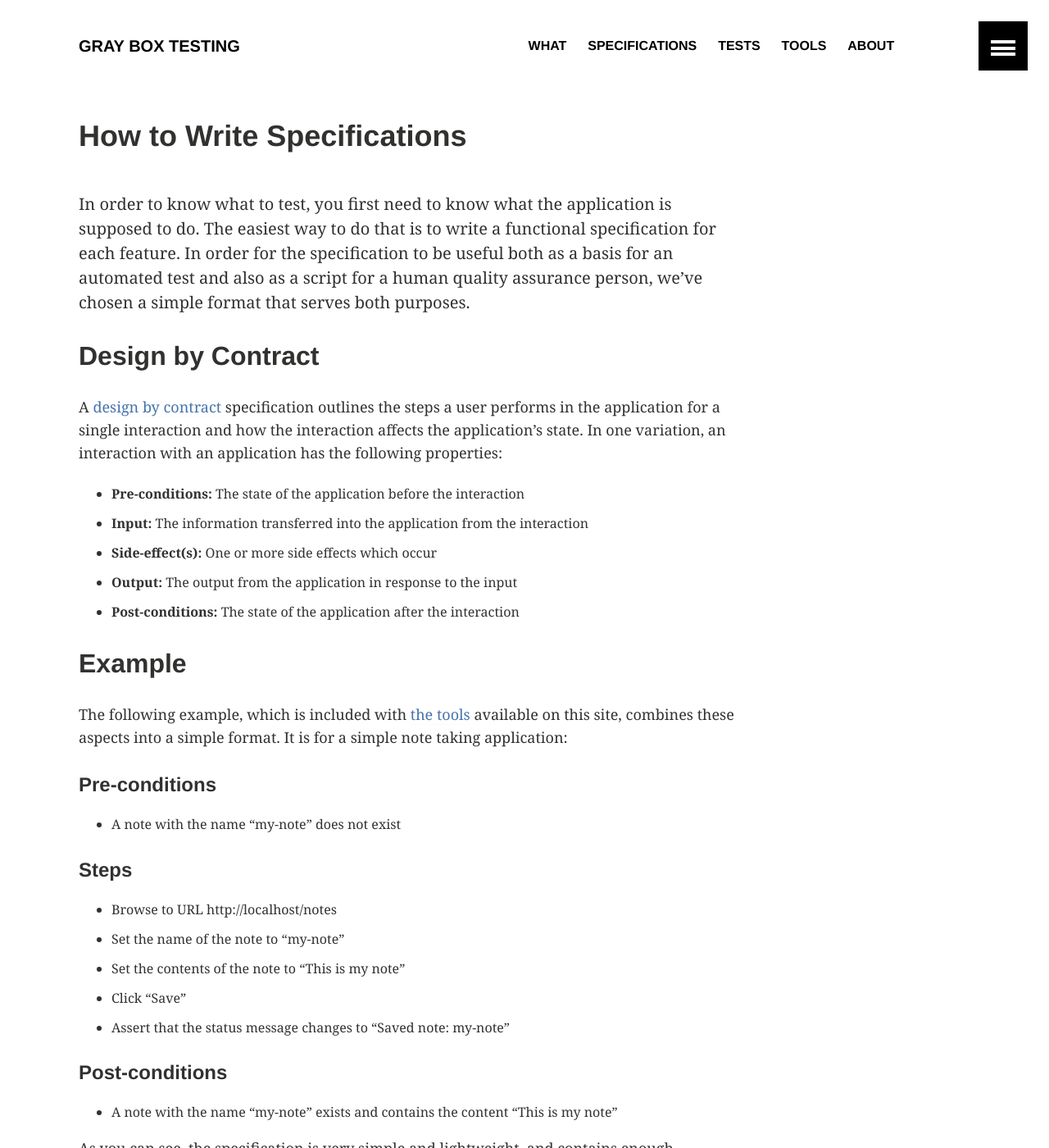
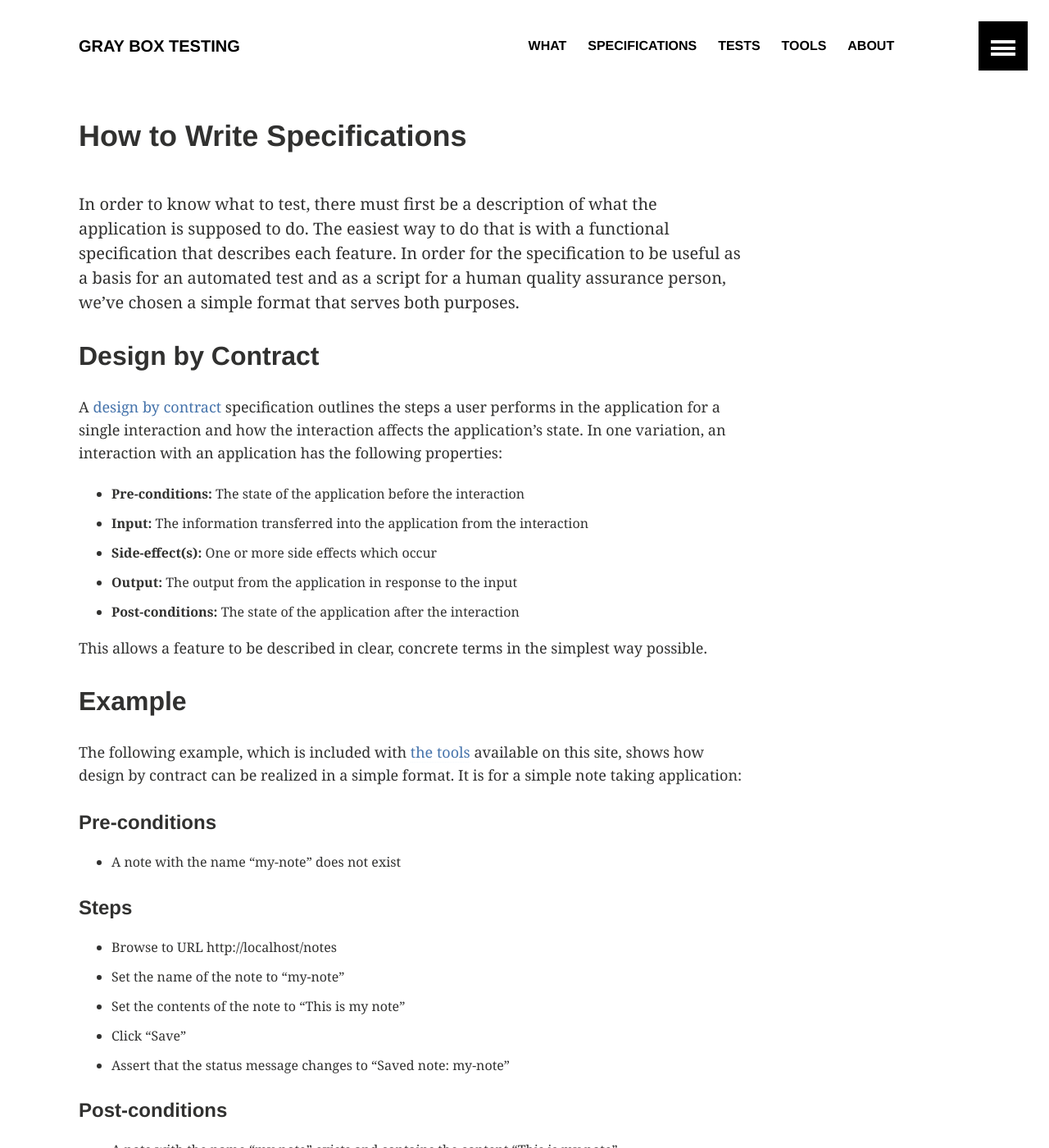
Before and after one commit to dfox/graybox-testing.org, a Jekyll site: the page built from specifications/index.md, in a window 1280 px wide and 1400 px high. Shown: the whole window at 82% size. Built offline with Jekyll 4.4.1, drawn with Linux system fonts in a browser that asks for light colours; some of the changed text lies outside the part shown.

Commit message:
Updated specification and what sections

```diff
--- a/specifications/index.md
+++ b/specifications/index.md
@@ -12,11 +12,11 @@ share: false
 ads: false
 ---
 
-In order to know what to test, you first need to know what the
-application is supposed to do. The easiest way to do that is to write
-a functional specification for each feature. In order for the
-specification to be useful both as a basis for an automated test and
-also as a script for a human quality assurance person, we've chosen a
+In order to know what to test, there must first be a description of
+what the application is supposed to do. The easiest way to do that is
+with a functional specification that describes each feature. In order
+for the specification to be useful as a basis for an automated test
+and as a script for a human quality assurance person, we've chosen a
 simple format that serves both purposes.
 
 ## Design by Contract
@@ -34,11 +34,14 @@ application has the following properties:
 * **Output:** The output from the application in response to the input
 * **Post-conditions:** The state of the application after the interaction
 
+This allows a feature to be described in clear, concrete terms in the
+simplest way possible.
+
 ## Example
 
 The following example, which is included with [the tools](/tools/)
-available on this site, combines these aspects into a simple
-format. It is for a simple note taking application:
+available on this site, shows how design by contract can be realized
+in a simple format. It is for a simple note taking application:
 
 #### Pre-conditions
 * A note with the name "my-note" does not exist
@@ -54,8 +57,8 @@ format. It is for a simple note taking application:
 * A note with the name "my-note" exists and contains the content "This
   is my note"
 
-As you can see, the specification is very simple and lightweight, and
-contains enough information to implement the functionality and also
-write a test for it. There will be other artifacts required for
-actually implementing a feature like this, for example designs for the
-user interface, but this is the minimal information needed.
+The specification is very simple and lightweight, and contains enough
+information to both implement the functionality and write a test for
+it. There will be other artifacts needed to implement a feature like
+this, for example designs for the user interface, but this format
+provides the minimal information.
```
Also changed, not shown: what/index.md (+24 -21 lines).
